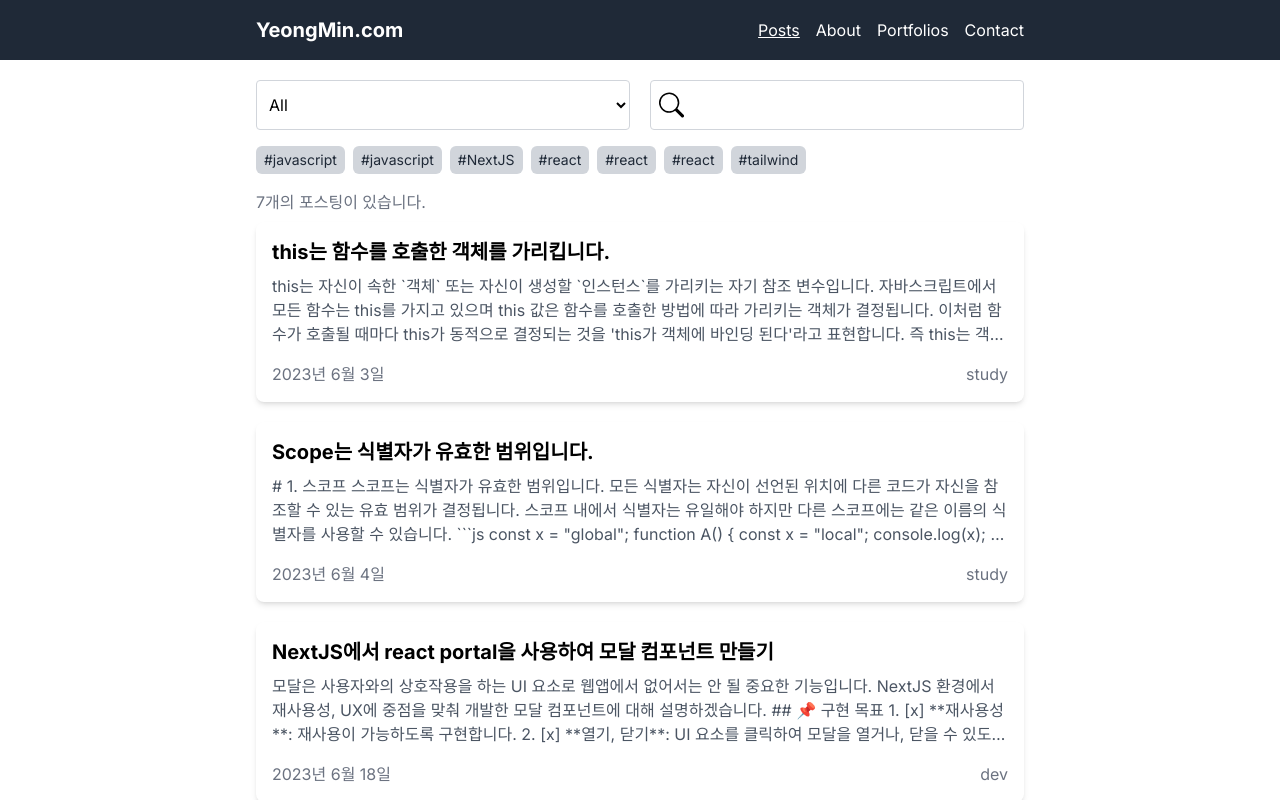
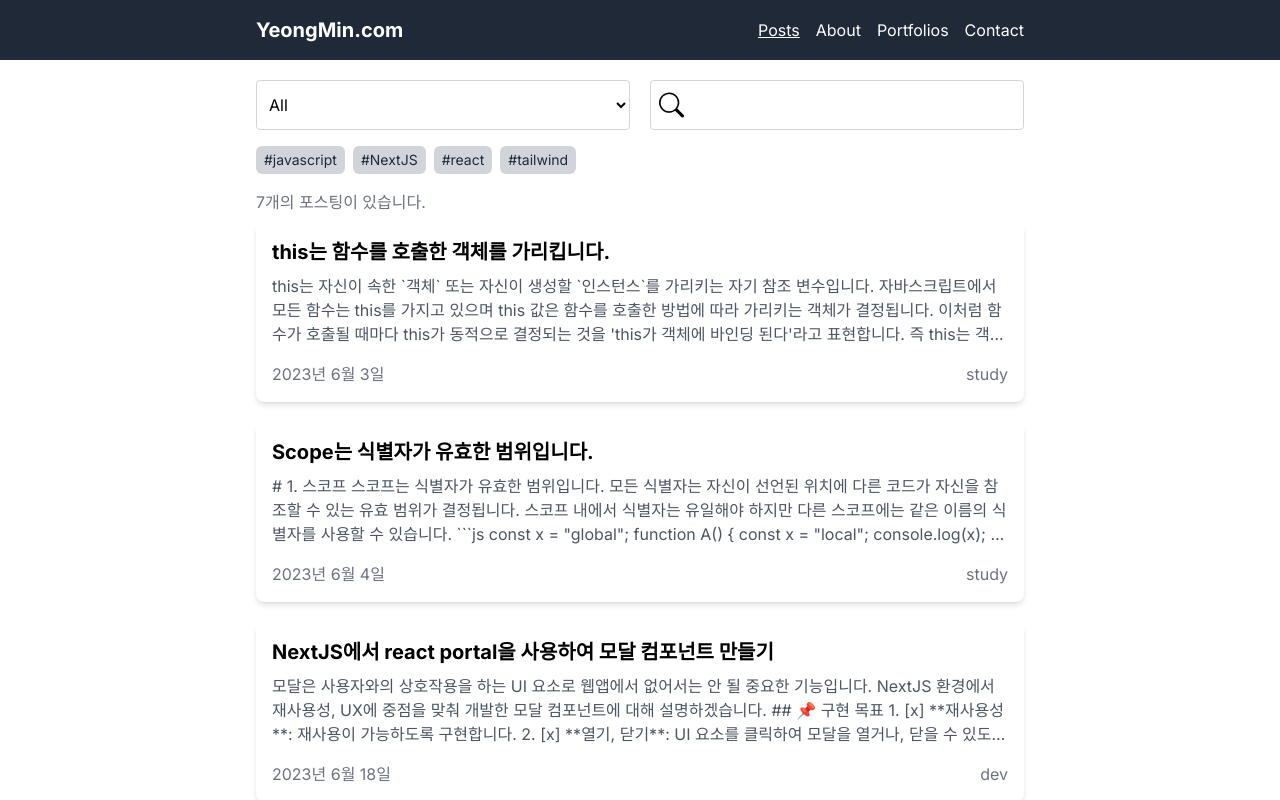
Before and after one commit to 0miiii/my-blog, a Next.js app: page /posts in a window 1280 px wide. Shown: the top 800 px of the page. Built offline with nearby package versions, Linux system fonts and the light colour scheme.

Commit message:
refactor: 중복된 태그를 태그리스트 컴포넌트에서 제거

```diff
--- a/src/components/TagList.tsx
+++ b/src/components/TagList.tsx
@@ -6,9 +6,11 @@ interface Props {
 }
 
 const TagList: React.FC<Props> = ({ tags }) => {
+  const deduplicatedTags = [...new Set(tags)];
+
   return (
     <ul className="flex gap-2">
-      {tags.map((tag) => (
+      {deduplicatedTags.map((tag) => (
         <li key={tag}>
           <Tag>{tag}</Tag>
         </li>
```
